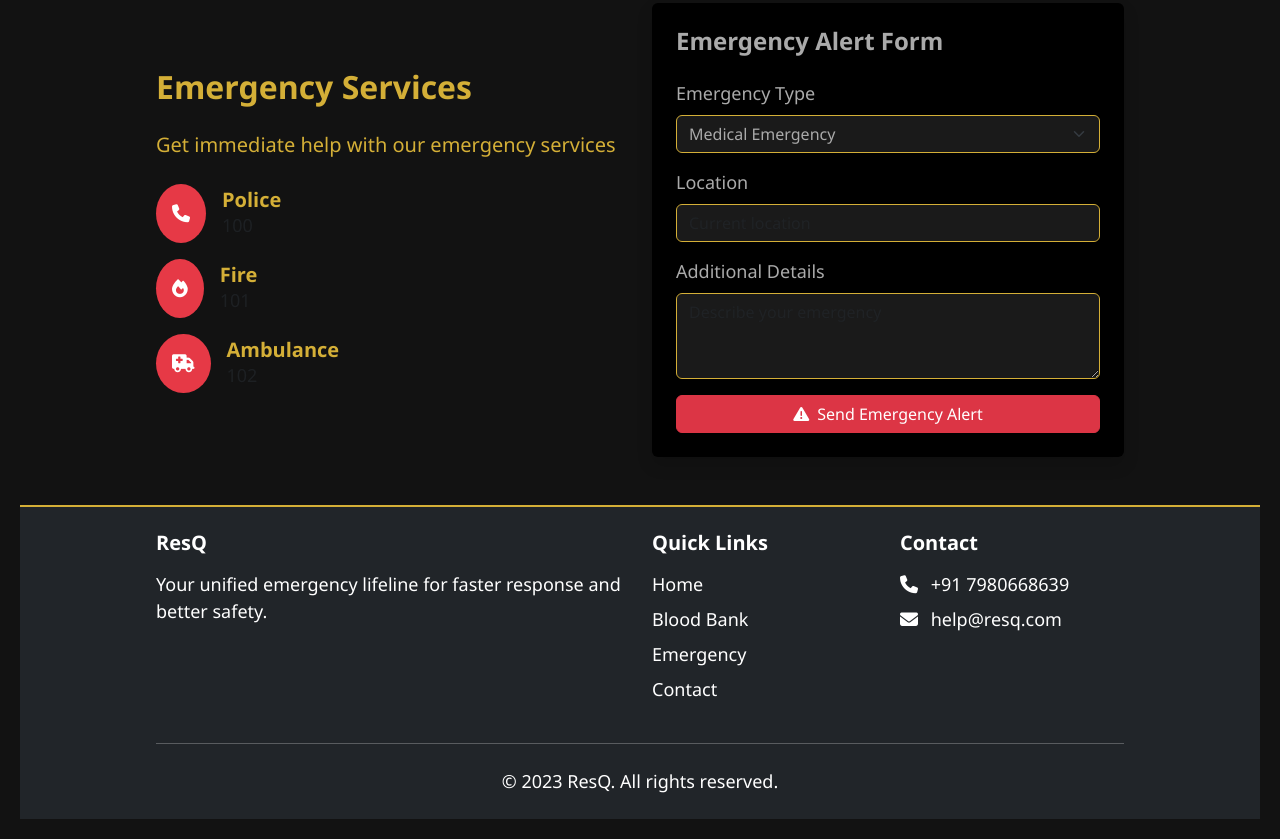
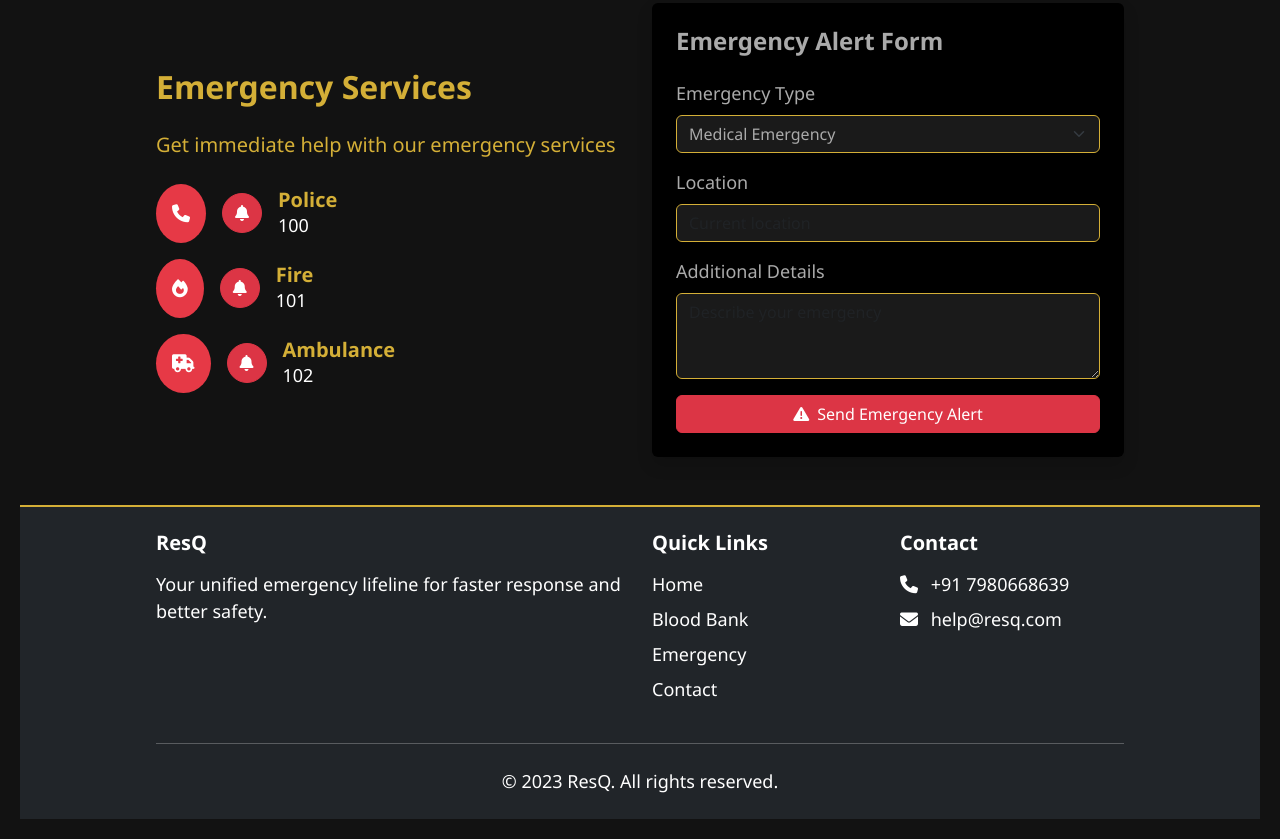
Before and after one commit to DanX06-lab/ResQ, a plain HTML site: page index.html in a window 1280 px wide. Shown: the part 1175-2014 px from the top of the page. Drawn offline with nearby package versions, Linux system fonts and the light colour scheme.

```diff
--- a/index.html
+++ b/index.html
@@ -1,5 +1,6 @@
 <!DOCTYPE html>
 <html lang="en">
+
 <head>
     <meta charset="UTF-8">
     <meta name="viewport" content="width=device-width, initial-scale=1.0">
@@ -11,6 +12,7 @@
     <link rel="stylesheet" href="styles/tablet.css" media="screen and (min-width: 768px) and (max-width: 1024px)">
     <link rel="stylesheet" href="styles/desktop.css" media="screen and (min-width: 1025px)">
 </head>
+
 <body>
     <!-- Navigation -->
     <nav class="navbar navbar-expand-lg navbar-dark bg-dark sticky-top">
@@ -109,27 +111,36 @@
     <div class="bg-danger text-white rounded-circle p-3 me-3">
         <i class="fas fa-phone"></i>
     </div>
+    <button class="btn btn-danger rounded-circle me-3 ring-btn" title="Ring Police" style="width: 40px; height: 40px; display: flex; align-items: center; justify-content: center;">
+        <i class="fas fa-bell"></i>
+    </button>
     <div>
         <h5 class="fw-bold mb-0">Police</h5>
-                                <p class="text-muted mb-0">100</p>
+        <p class="text-white mb-0">100</p>
     </div>
 </div>
                         <div class="d-flex align-items-center">
     <div class="bg-danger text-white rounded-circle p-3 me-3">
         <i class="fas fa-fire"></i>
     </div>
+    <button class="btn btn-danger rounded-circle me-3 ring-btn" title="Ring Fire" style="width: 40px; height: 40px; display: flex; align-items: center; justify-content: center;">
+        <i class="fas fa-bell"></i>
+    </button>
     <div>
         <h5 class="fw-bold mb-0">Fire</h5>
-                                <p class="text-muted mb-0">101</p>
+        <p class="text-white mb-0">101</p>
     </div>
 </div>
                         <div class="d-flex align-items-center">
     <div class="bg-danger text-white rounded-circle p-3 me-3">
         <i class="fas fa-ambulance"></i>
     </div>
+    <button class="btn btn-danger rounded-circle me-3 ring-btn" title="Ring Ambulance" style="width: 40px; height: 40px; display: flex; align-items: center; justify-content: center;">
+        <i class="fas fa-bell"></i>
+    </button>
     <div>
         <h5 class="fw-bold mb-0">Ambulance</h5>
-                                <p class="text-muted mb-0">102</p>
+        <p class="text-white mb-0">102</p>
     </div>
 </div>
                     </div>
@@ -155,7 +166,8 @@
                                 </div>
                                 <div class="mb-3">
                                     <label class="form-label">Additional Details</label>
-                                    <textarea class="form-control" rows="3" placeholder="Describe your emergency"></textarea>
+                                    <textarea class="form-control" rows="3"
+                                        placeholder="Describe your emergency"></textarea>
                                 </div>
                                 <button type="submit" class="btn btn-danger w-100">
                                     <i class="fas fa-triangle-exclamation me-2"></i>Send Emergency Alert
@@ -180,7 +192,8 @@
                     <h5 class="fw-bold mb-3">Quick Links</h5>
                     <ul class="list-unstyled">
                         <li class="mb-2"><a href="#" class="text-white text-decoration-none">Home</a></li>
-                        <li class="mb-2"><a href="blood-bank.html" class="text-white text-decoration-none">Blood Bank</a></li>
+                        <li class="mb-2"><a href="blood-bank.html" class="text-white text-decoration-none">Blood
+                                Bank</a></li>
                         <li class="mb-2"><a href="#emergency" class="text-white text-decoration-none">Emergency</a></li>
                         <li class="mb-2"><a href="contact.html" class="text-white text-decoration-none">Contact</a></li>
                     </ul>
@@ -202,4 +215,5 @@
 
     <script src="https://cdn.jsdelivr.net/npm/bootstrap@5.3.0/dist/js/bootstrap.bundle.min.js"></script>
 </body>
+
 </html>
```
Also changed, not shown: 2 other files. Lines whose indentation alone changed are shown as unchanged.
